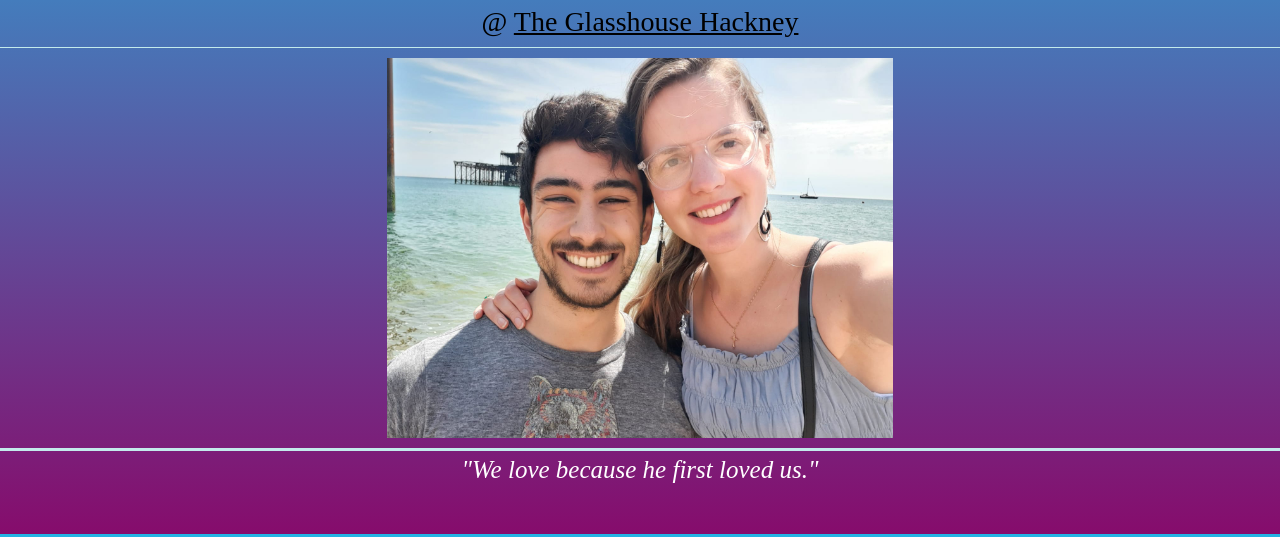
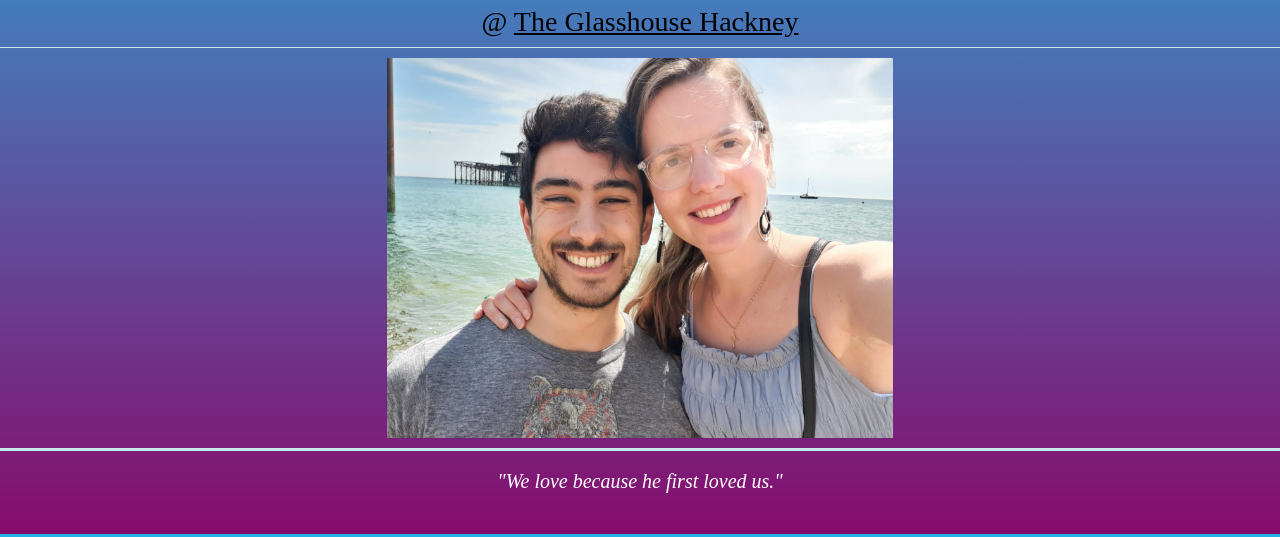
Before and after one commit to Ybee1996/save-the-date, a plain HTML site: page index.html in a window 1280 px wide. Shown: the part 266-803 px from the top of the page. Drawn offline with nearby package versions, Linux system fonts and the light colour scheme; a web font is replaced by a local one.

```diff
--- a/style.css
+++ b/style.css
@@ -83,8 +83,9 @@
 
 footer{
     height: auto;
-    font-size: 25px;
+    font-size: 20px;
     font-style: italic;
+    line-height: 60px;
     color: white;
     border: solid rgb(195, 235, 236);
     border-bottom: none;
```
